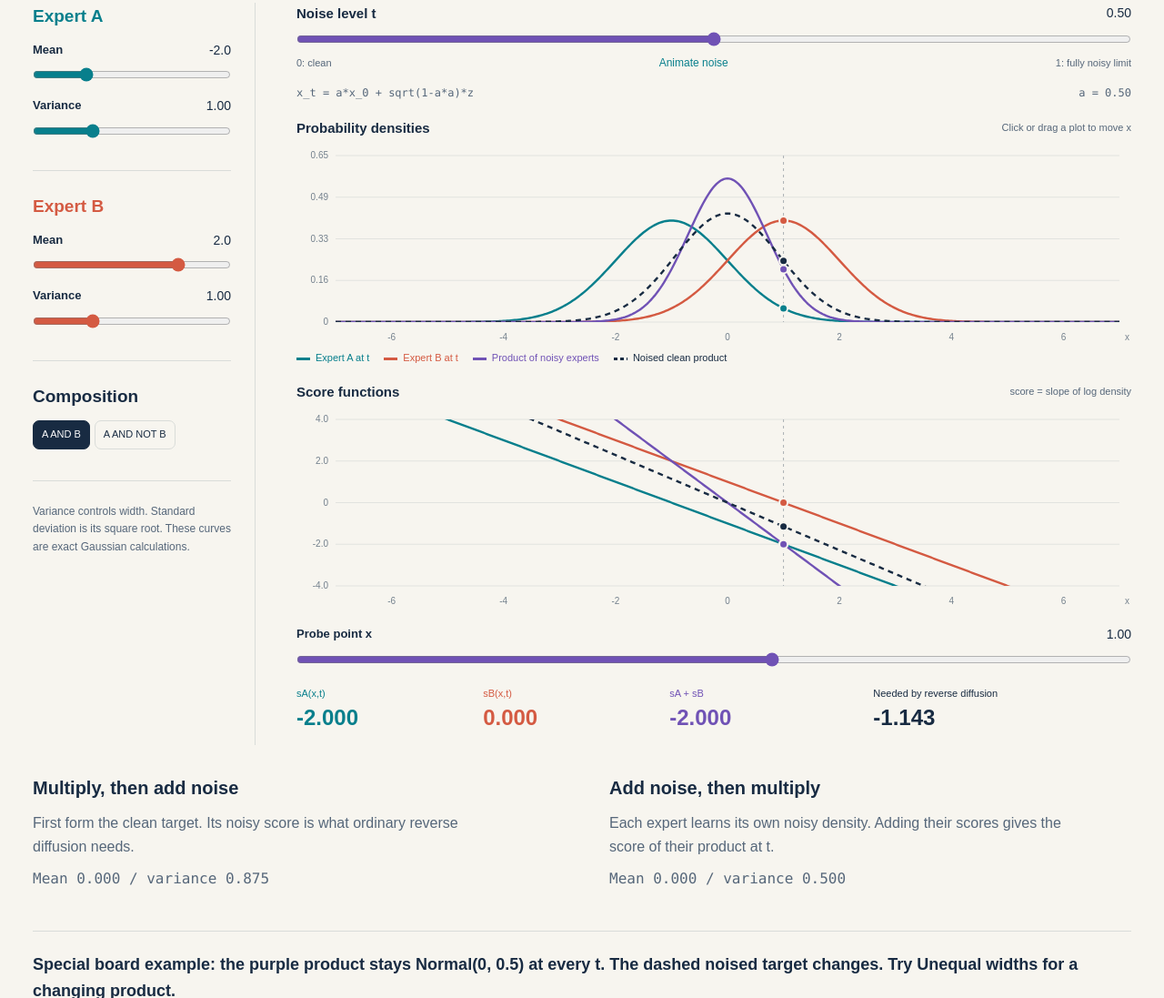
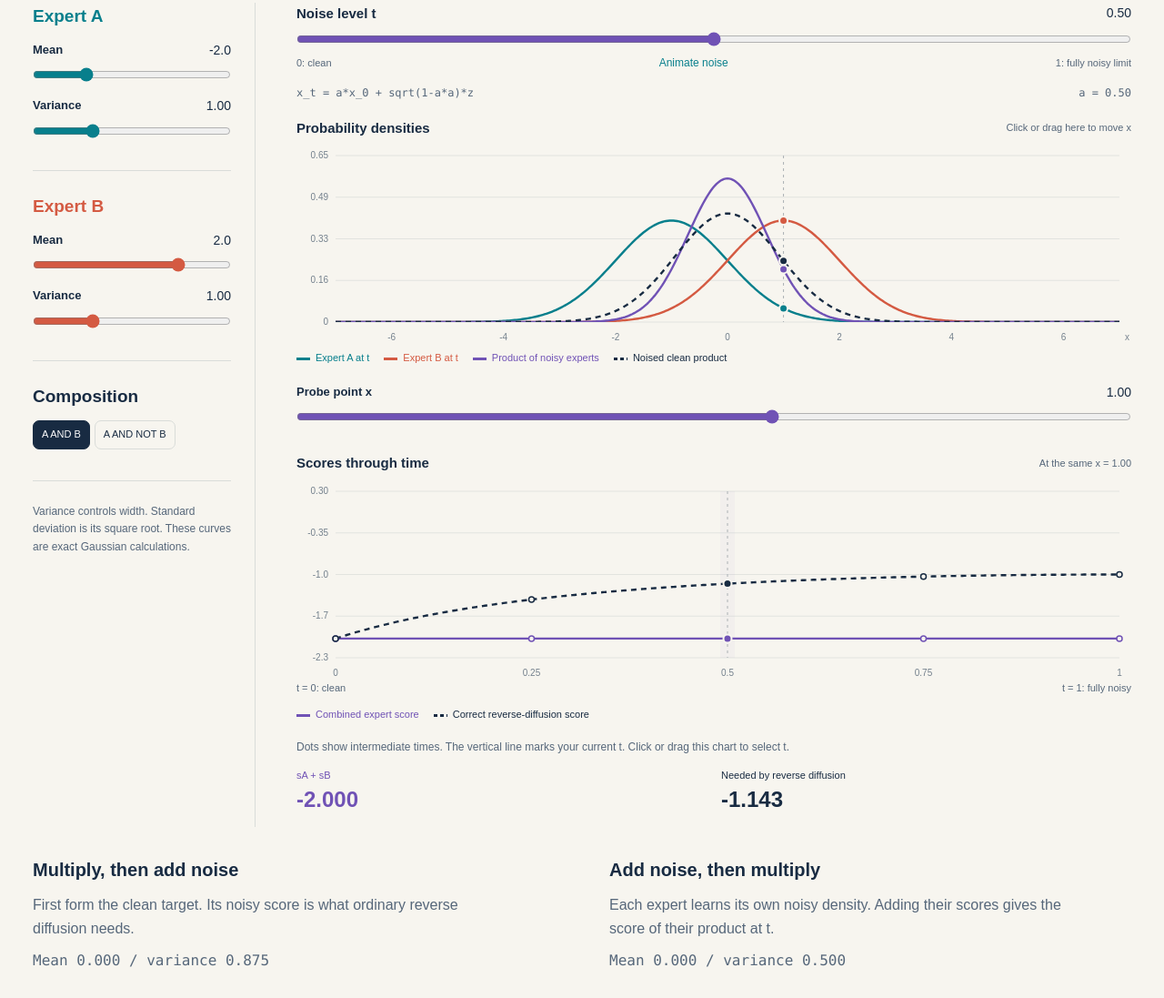
Before and after one commit to parth12062005/diffusion-composition-lab, a plain HTML site: page dist/index.html in a window 1280 px wide. Shown: the part 1034-2131 px from the top of the page at 91% size. Drawn offline with Linux system fonts and the light colour scheme.

Commit message:
Update Site source

```diff
--- a/dist/app.mjs
+++ b/dist/app.mjs
@@ -8,7 +8,7 @@ const fmt = (v,n=3)=>Number.isFinite(v)?v.toFixed(n):'Undefined';
 let noisePlaying = false, samplePlaying = false, noiseDirection = 1, lastFrame = 0;
 let particles = [], sampleSteps = 0, random = seededRandom(814);
 
-function chart(canvas, xRange=[-7,7], yRange=[0,1]) {
+function chart(canvas, xRange=[-7,7], yRange=[0,1], options={}) {
   const rect = canvas.getBoundingClientRect(), dpr = window.devicePixelRatio || 1;
   const width = Math.max(260,rect.width), height = Math.max(180,rect.height);
   canvas.width=Math.round(width*dpr);canvas.height=Math.round(height*dpr);
@@ -22,8 +22,9 @@ function chart(canvas, xRange=[-7,7], yRange=[0,1]) {
     ctx.strokeStyle=palette.grid;ctx.beginPath();ctx.moveTo(bounds.left,py);ctx.lineTo(bounds.right,py);ctx.stroke();
     ctx.fillStyle=palette.muted;ctx.textAlign='right';ctx.fillText(Math.abs(y)<.0001?'0':Math.abs(y)<1?y.toFixed(2):y.toFixed(1),bounds.left-8,py+3);
   }
-  for(let x=Math.ceil(xRange[0]/2)*2;x<=xRange[1];x+=2){ctx.fillStyle=palette.muted;ctx.textAlign='center';ctx.fillText(x,X(x),height-7);}
-  ctx.fillStyle=palette.muted;ctx.textAlign='right';ctx.fillText('x',width-2,height-7);
+  const ticks=options.xTicks??Array.from({length:Math.floor(xRange[1]/2)-Math.ceil(xRange[0]/2)+1},(_,i)=>(Math.ceil(xRange[0]/2)+i)*2);
+  for(const x of ticks){ctx.fillStyle=palette.muted;ctx.textAlign='center';ctx.fillText(x,X(x),height-7);}
+  ctx.fillStyle=palette.muted;ctx.textAlign='right';ctx.fillText(options.xLabel??'x',width-2,height-7);
   return {ctx,width,height,bounds,X,Y,xRange,yRange};
 }
 function curve(c,fn,color,dashed=false,width=2.4){
@@ -42,11 +43,25 @@ function renderPlots(m){
   if(m.required)densities.push([x=>normal(x,m.required.mean,m.required.variance),palette.ink,true]);
   const peak=Math.max(...[m.noisyA,m.noisyB,m.current,m.required].filter(Boolean).map(g=>normal(g.mean,g.mean,g.variance)));
   const d=chart($('density-plot'),[-7,7],[0,peak*1.16]);densities.forEach(([fn,color,dash])=>curve(d,fn,color,dash));probe(d,state.x,densities);
-  const fA=x=>score(x,m.noisyA), fB=x=>score(x,m.noisyB), fC=x=>fA(x)+m.weight*fB(x);
-  const functions=[[fA,palette.teal],[fB,palette.coral],[fC,palette.violet]];
-  if(m.required)functions.push([x=>score(x,m.required),palette.ink,true]);
-  const limit=Math.max(4,Math.abs(fA(state.x))*1.25,Math.abs(fB(state.x))*1.25,Math.abs(fC(state.x))*1.25,m.required?Math.abs(score(state.x,m.required))*1.25:0);
-  const s=chart($('score-plot'),[-7,7],[-limit,limit]);functions.forEach(([fn,color,dash])=>curve(s,fn,color,dash));probe(s,state.x,functions);
+  renderScoreTimeline();
+}
+function renderScoreTimeline(){
+  const at=t=>model({...state,t});
+  const combined=t=>{const m=at(t);return score(state.x,m.noisyA)+m.weight*score(state.x,m.noisyB);};
+  const clean=at(0).clean;
+  const required=t=>score(state.x,at(t).required);
+  const functions=[[combined,palette.violet]];
+  if(clean)functions.push([required,palette.ink,true]);
+  const values=Array.from({length:101},(_,i)=>functions.map(([fn])=>fn(i/100))).flat();
+  const low=Math.min(0,...values),high=Math.max(0,...values),padding=Math.max(0.25,(high-low)*0.15);
+  const c=chart($('score-timeline'),[0,1],[low-padding,high+padding],{xTicks:[0,0.25,0.5,0.75,1],xLabel:''});
+  c.ctx.fillStyle='#7052b509';c.ctx.fillRect(c.X(state.t)-8,c.bounds.top,16,c.bounds.bottom-c.bounds.top);
+  functions.forEach(([fn,color,dash])=>curve(c,fn,color,dash));
+  for(const t of [0,0.25,0.5,0.75,1]){
+    for(const [fn,color] of functions){c.ctx.fillStyle=palette.paper;c.ctx.strokeStyle=color;c.ctx.lineWidth=1.5;c.ctx.beginPath();c.ctx.arc(c.X(t),c.Y(fn(t)),3,0,Math.PI*2);c.ctx.fill();c.ctx.stroke();}
+  }
+  probe(c,state.t,functions);
+  $('score-time-caption').textContent=`At the same x = ${fmt(state.x,2)}`;
 }
 function renderLab(){
   const m=model(state);
@@ -62,7 +77,7 @@ function renderLab(){
   $('route-title').textContent=state.mode==='and'?'Add noise, then multiply':'Add noise, then take the ratio';
   $('route-copy').textContent=state.mode==='and'?'Each expert learns its own noisy density. Adding their scores gives the score of their product at t.':'Subtracting alpha times B\'s noisy score gives the score of the ratio at t, provided it can be normalized.';
   const fA=score(state.x,m.noisyA),fB=score(state.x,m.noisyB);
-  $('score-A').textContent=fmt(fA);$('score-B').textContent=fmt(fB);$('score-combined').textContent=fmt(fA+m.weight*fB);
+  $('score-combined').textContent=fmt(fA+m.weight*fB);
   $('score-required').textContent=m.required?fmt(score(state.x,m.required)):'No clean target';
   $('required-moments').textContent=m.required?`Mean ${fmt(m.required.mean)} / variance ${fmt(m.required.variance)}`:'The clean ratio has no finite integral.';
   $('current-moments').textContent=m.current?`Mean ${fmt(m.current.mean)} / variance ${fmt(m.current.variance)}`:'This intermediate ratio has no finite integral.';
@@ -115,9 +130,9 @@ $('sample-play').addEventListener('click',()=>{stopNoise();samplePlaying=!sample
 $('sample-step').addEventListener('click',()=>{stopNoise();samplePlaying=false;updateSampleButton();advance();});
 $('sample-reset').addEventListener('click',()=>{samplePlaying=false;updateSampleButton();resetParticles();});
 $('step-size').addEventListener('input',()=>{samplePlaying=false;updateSampleButton();resetParticles();});
-for(const id of ['density-plot','score-plot']){
+for(const id of ['density-plot','score-timeline']){
   const c=$(id);let dragging=false;
-  const move=e=>{const r=c.getBoundingClientRect();state.x=Math.max(-7,Math.min(7,-7+(e.clientX-r.left-43)/(r.width-56)*14));renderLab();};
+  const move=e=>{const r=c.getBoundingClientRect(),fraction=Math.max(0,Math.min(1,(e.clientX-r.left-43)/(r.width-56)));if(id==='score-timeline'){state.t=fraction;changed();}else{state.x=-7+fraction*14;renderLab();}};
   c.addEventListener('pointerdown',e=>{dragging=true;c.setPointerCapture(e.pointerId);move(e);});
   c.addEventListener('pointermove',e=>{if(dragging)move(e);});c.addEventListener('pointerup',()=>dragging=false);c.addEventListener('pointercancel',()=>dragging=false);
 }
@@ -175,7 +190,7 @@ $('import-results').addEventListener('change',async e=>{
 const chapters=Array.from(document.querySelectorAll('.chapter'));
 const scripts={
  intro:'Krishiv: We study how to reuse diffusion experts after training. A learns zeros and ones, and B learns ones and sixes. We compare AND and A AND NOT B. First, the Gaussian lab lets us inspect the mathematical issue without neural network errors.',
- lab:'Krishiv: At a fixed noise level, move the probe point and read both expert scores. Their sum is the score of the product of noisy experts. The dashed curve instead comes from noising the clean product. In the board example, at t = 0.5 their variances are 0.5 and 0.875. Try unequal widths to see a changing product. NOT subtracts a scaled B score, but some ratios have no finite integral.',
+ lab:'Krishiv: Choose a probe point x. The score chart holds x fixed and shows scores across the entire noise range. Purple combines the noisy experts. The dashed curve is the correct reverse-diffusion score. Their intermediate values generally differ, although they agree at the clean endpoint. Move the noise slider or click the chart to inspect t. In the board example, at t = 0.5 the two density variances are 0.5 and 0.875. Try unequal widths to see a changing product. NOT subtracts a scaled B score, but some ratios have no finite integral.',
  sampling:'Krishiv: Here we hold t fixed. Each Langevin update combines attraction by the score with fresh random noise. Watch the histogram approach the target. Smaller step sizes reduce discretization bias but can take longer to explore. The board example has a constant target across t, so it needs no annealing. Parth will now explain our image experiment.',
  mnist:'Parth: A learns digits zero and one. B learns one and six. AND should favour their shared digit one. A AND NOT B should suppress one and favour zero. These are hypotheses. We will insert real sample grids, compare samplers at a matched expert-evaluation budget, and report quality, class rates and runtime. We must also keep failures and distorted images.',
  wrap:'Parth: Our exact Gaussian example explains the mismatch. MNIST tests its practical effect with learned scores. The same expert networks remain frozen throughout the comparison. We will state what improved, what failed and what it cost after the results arrive. Thank you.'
--- a/dist/index.html
+++ b/dist/index.html
@@ -52,13 +52,16 @@
           <div class="range-labels"><span>0: clean</span><button id="noise-play" class="text-button" aria-pressed="false">Animate noise</button><span>1: fully noisy limit</span></div>
           <p class="equation">x_t = a*x_0 + sqrt(1-a*a)*z <span id="signal-value">a = 0.50</span></p>
         </div>
-        <div class="plot-title"><h3>Probability densities</h3><span>Click or drag a plot to move x</span></div>
+        <div class="plot-title"><h3>Probability densities</h3><span>Click or drag here to move x</span></div>
         <canvas id="density-plot" role="img" aria-label="Gaussian densities for both experts, their current composition, and the noised clean target"></canvas>
         <div class="legend"><span class="key teal">Expert A at t</span><span class="key coral">Expert B at t</span><span class="key violet" id="current-label">Product of noisy experts</span><span class="key navy dashed" id="required-label">Noised clean product</span></div>
-        <div class="plot-title"><h3>Score functions</h3><span>score = slope of log density</span></div>
-        <canvas id="score-plot" role="img" aria-label="Expert score lines, their combination, and the score required by ordinary reverse diffusion"></canvas>
         <div class="probe"><label for="probe">Probe point x <output id="probe-out">1.00</output></label><input id="probe" type="range" min="-7" max="7" step="0.01" value="1"></div>
-        <div class="score-readout" aria-label="Scores at the probe point"><div class="teal">sA(x,t)<strong id="score-A"></strong></div><div class="coral">sB(x,t)<strong id="score-B"></strong></div><div class="violet"><span id="combined-score-label">sA + sB</span><strong id="score-combined"></strong></div><div>Needed by reverse diffusion<strong id="score-required"></strong></div></div>
+        <div class="plot-title"><h3>Scores through time</h3><span id="score-time-caption">At the same x = 1.00</span></div>
+        <canvas id="score-timeline" role="img" aria-label="Combined expert score and the correct reverse-diffusion score across noise levels, at a fixed probe point x"></canvas>
+        <div class="range-labels time-endpoints"><span>t = 0: clean</span><span>t = 1: fully noisy</span></div>
+        <div class="legend"><span class="key violet">Combined expert score</span><span class="key navy dashed">Correct reverse-diffusion score</span></div>
+        <p class="tiny">Dots show intermediate times. The vertical line marks your current t. Click or drag this chart to select t.</p>
+        <div class="score-readout" aria-label="Score comparison at the selected x and t"><div class="violet"><span id="combined-score-label">sA + sB</span><strong id="score-combined"></strong></div><div>Needed by reverse diffusion<strong id="score-required"></strong></div></div>
       </div>
     </div>
     <div id="target-warning" class="warning" role="status" hidden></div>
```
Also changed, not shown: dist/styles.css, 2 other files.
